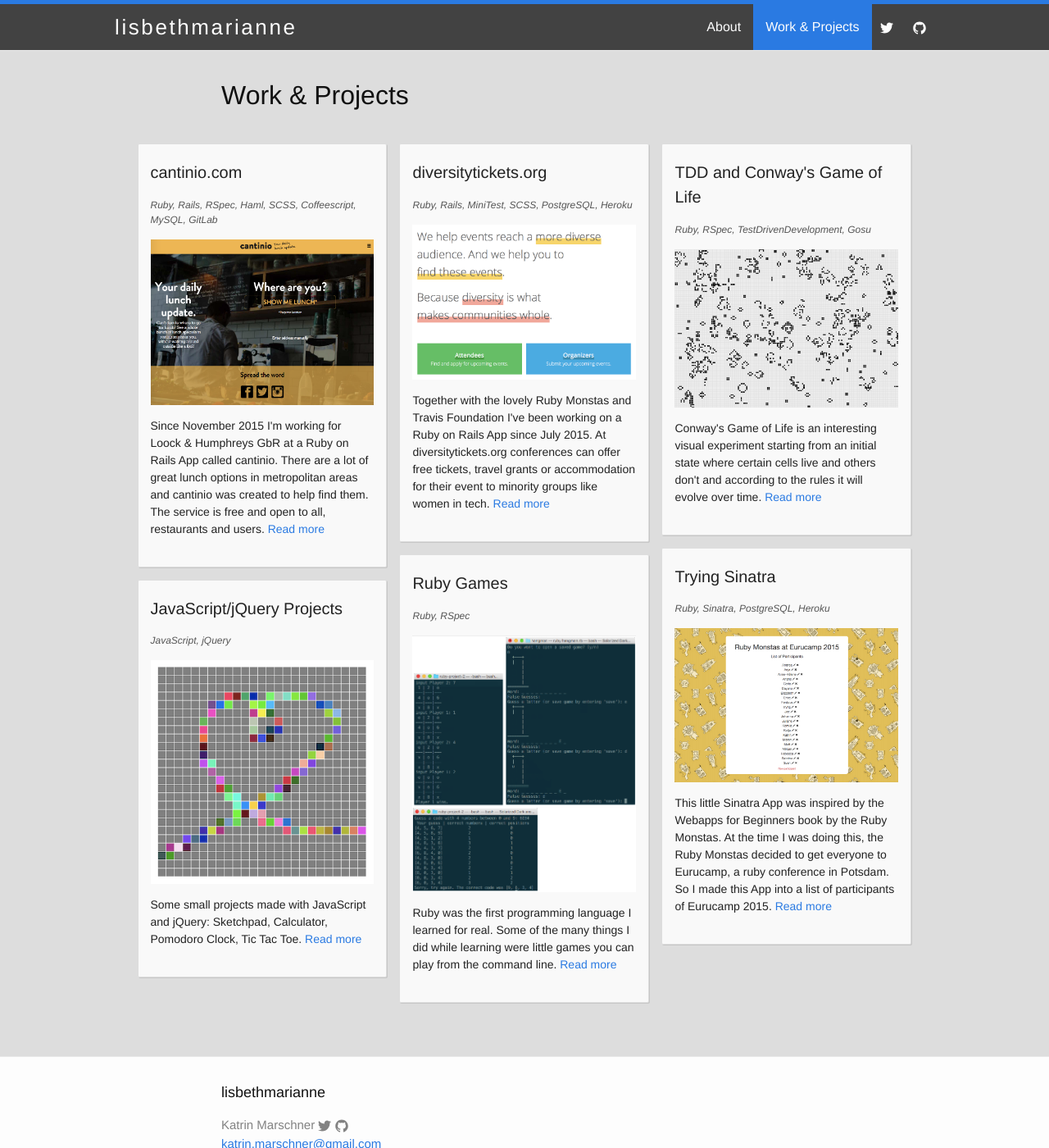
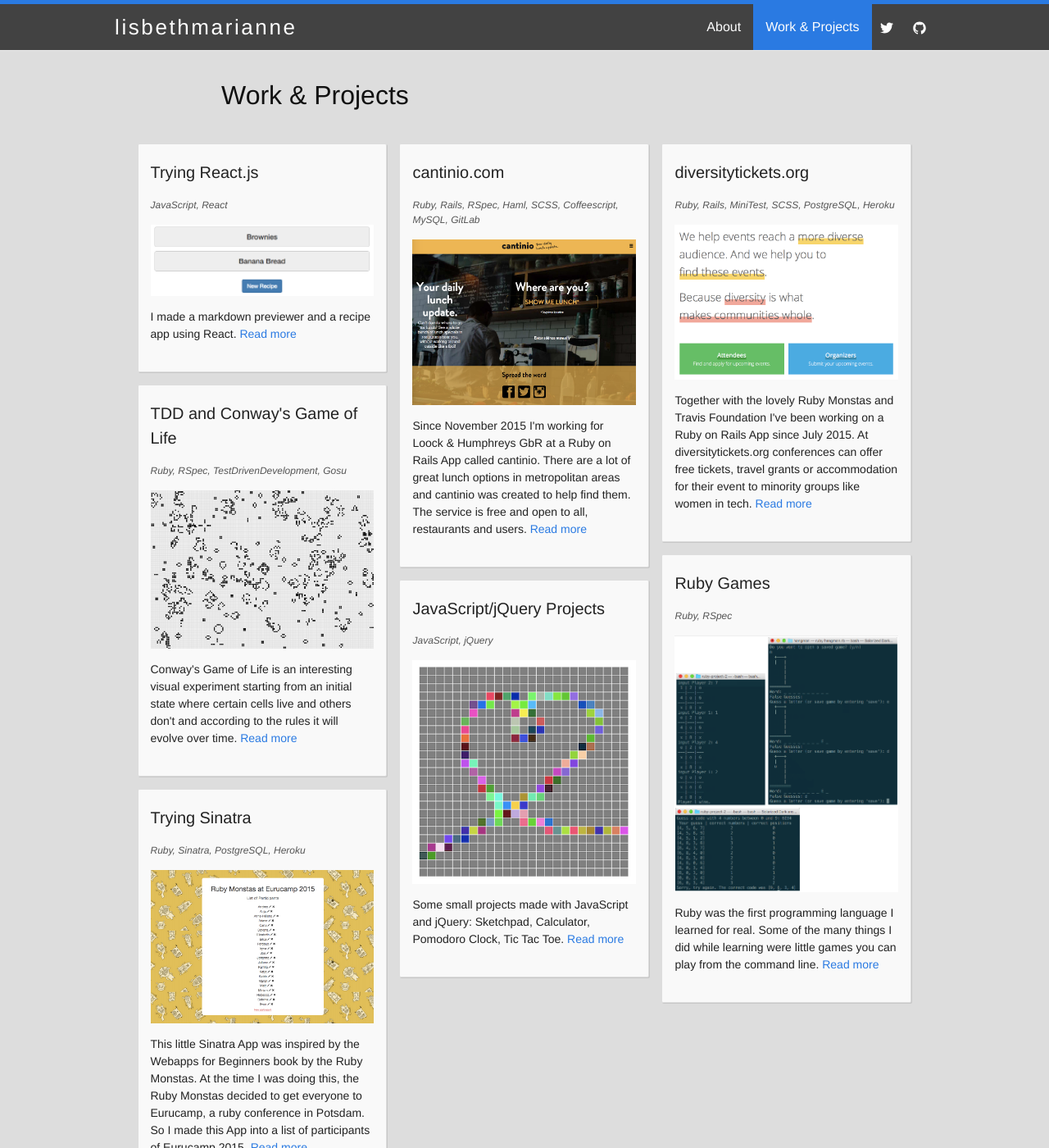
Before and after one commit to lisbethmarianne/lisbethmarianne.github.io, a Jekyll site: the page built from index.html, in a window 1280 px wide and 1400 px high. Shown: the whole window at 82% size. Built offline with Jekyll 4.4.1, drawn with Linux system fonts in a browser that asks for light colours.

Commit message:
add react post

```diff
--- /dev/null
+++ b/_includes/pen-markdownpreviewer.html
@@ -0,0 +1,3 @@
+<p data-height="535" data-theme-id="light" data-slug-hash="yOXLmX" data-default-tab="result" data-user="lisbethmarianne" data-embed-version="2" class="codepen">See the Pen <a href="http://codepen.io/lisbethmarianne/pen/yOXLmX/">Markdown Previewer</a> by Katrin (<a href="http://codepen.io/lisbethmarianne">@lisbethmarianne</a>) on <a href="http://codepen.io">CodePen</a>.</p>
+<script async src="//assets.codepen.io/assets/embed/ei.js"></script>
+<br>
--- /dev/null
+++ b/_includes/pen-recipebox.html
@@ -0,0 +1 @@
+<p data-height="770" data-theme-id="light" data-slug-hash="bpvLjG" data-default-tab="result" data-user="lisbethmarianne" data-embed-version="2" class="codepen">See the Pen <a href="http://codepen.io/lisbethmarianne/pen/bpvLjG/">Recipe Box</a> by Katrin (<a href="http://codepen.io/lisbethmarianne">@lisbethmarianne</a>) on <a href="http://codepen.io">CodePen</a>.</p>
--- /dev/null
+++ b/_posts/2016-04-15-react.markdown
@@ -0,0 +1,22 @@
+---
+layout: post
+title:  "Trying React.js"
+image:  /assets/react.png
+date:   2016-04-15 18:54:49 +0100
+categories: JavaScript React
+description: I made a markdown previewer and a recipe app using React.
+---
+### Markdown Previewer
+
+The user can type GitHub-flavored Markdown into a text area. The user can see a preview of the output of the markdown that is updated as they types. Uses [marked][marked], a markdown parser and compiler.
+
+{% include pen-markdownpreviewer.html %}
+
+
+### Recipe Box
+
+The user can create recipes that have names, ingredients and instructions. The user can add new, edit and delete recipes. All new recipes are saved in the browser's local storage. Upon page refresh, these recipes will still be there.
+
+{% include pen-recipebox.html %}
+
+[marked]: https://github.com/chjj/marked
```
Also changed, not shown: about.md (+2 -0 lines), assets/react.png (added).
